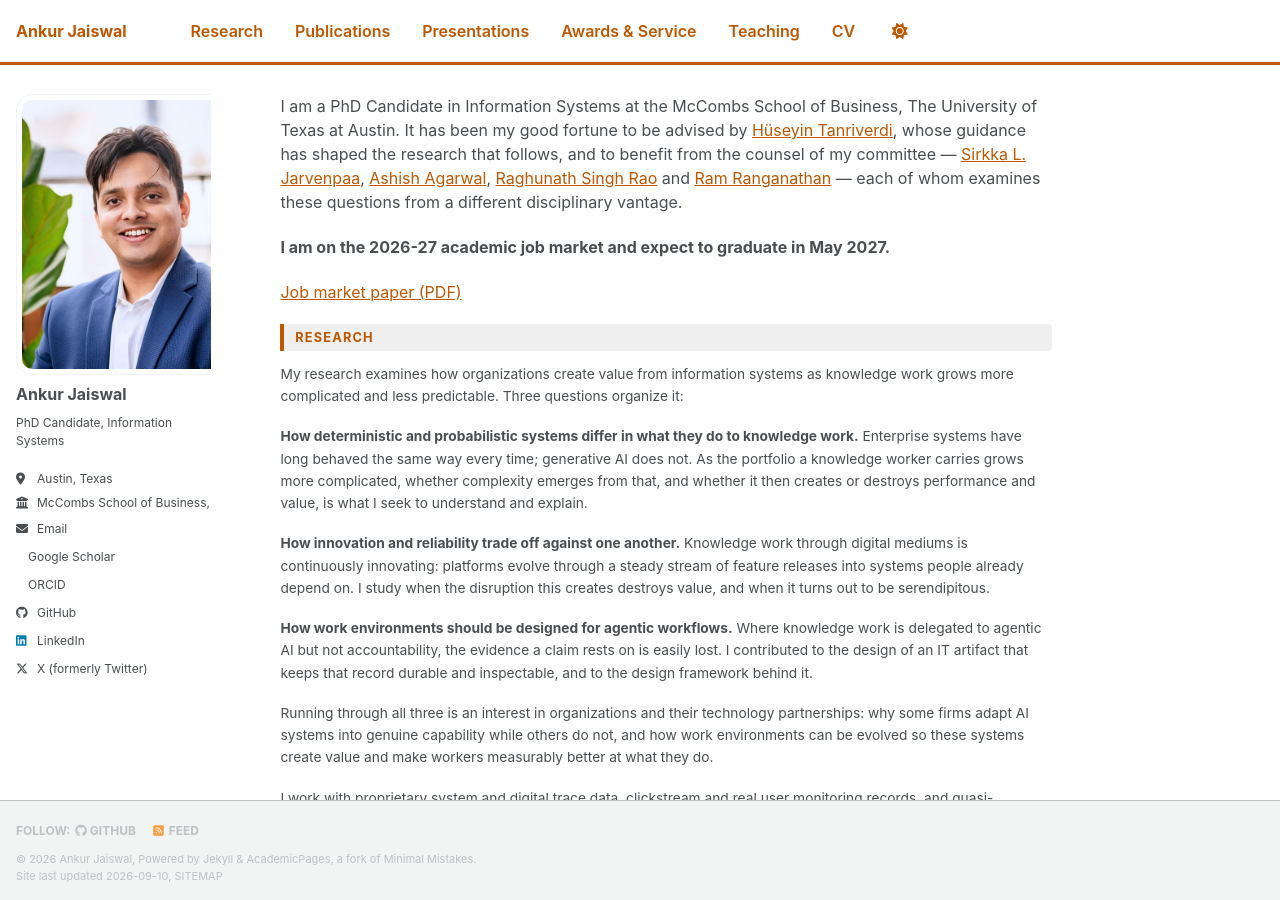
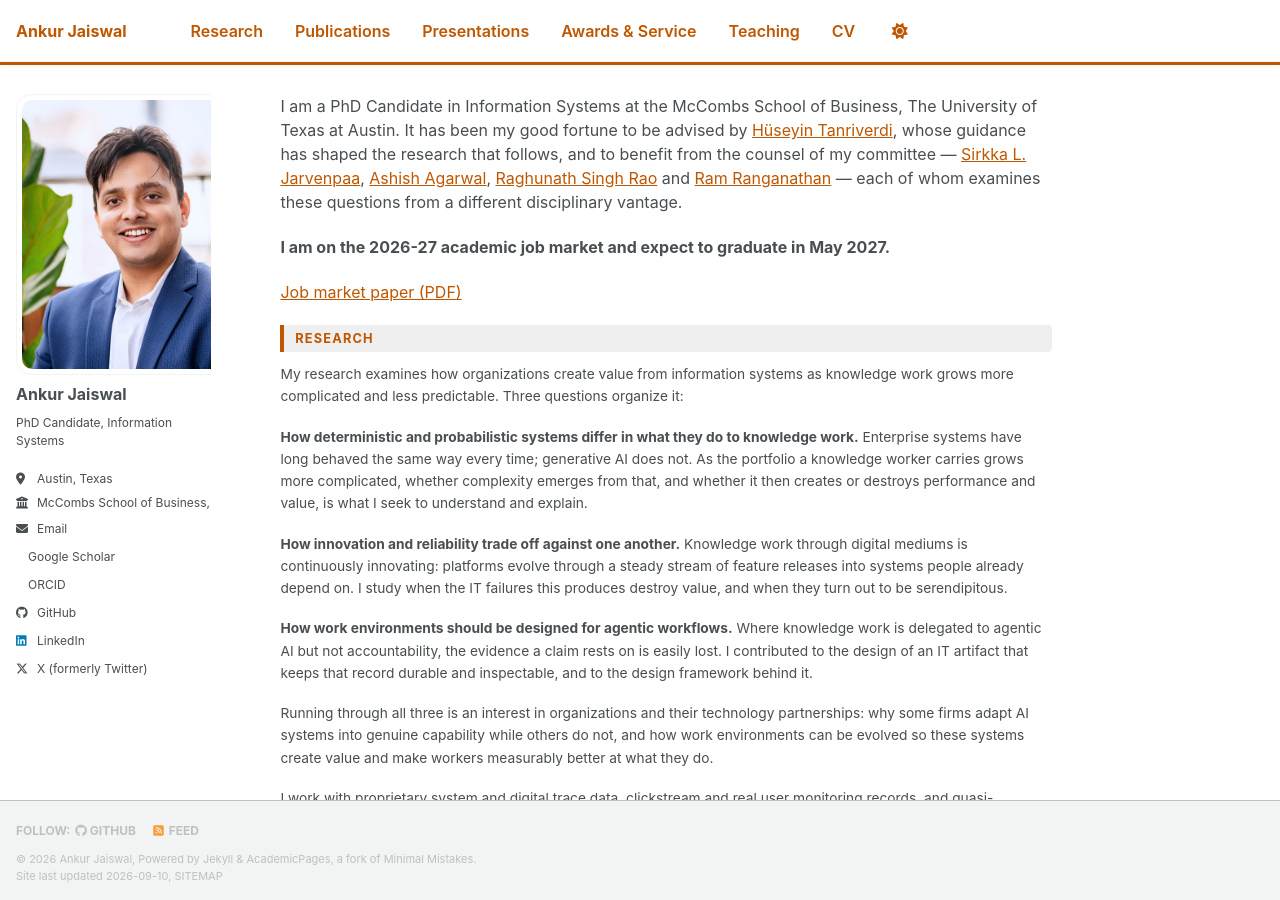
Before and after one commit to ankurjaiswal-aj/ankurjaiswal-aj.github.io, a Jekyll site: the page built from _pages/about.md, in a window 1280 px wide and 900 px high. Built offline with Jekyll 4.4.1, drawn with Linux system fonts in a browser that asks for light colours; a style sheet for code colours, icons or effects is not loaded.

Commit message:
Home: name IT failure in the reliability question
Co-Authored-By: Claude Opus 5 (1M context) <noreply@anthropic.com>
Claude-Session: https://claude.ai/code/session_01E9crG7vAU8vaRPUgnD2akC

```diff
--- a/_pages/about.md
+++ b/_pages/about.md
@@ -20,7 +20,7 @@ My research examines how organizations create value from information systems as
 
 **How deterministic and probabilistic systems differ in what they do to knowledge work.** Enterprise systems have long behaved the same way every time; generative AI does not. As the portfolio a knowledge worker carries grows more complicated, whether complexity emerges from that, and whether it then creates or destroys performance and value, is what I seek to understand and explain.
 
-**How innovation and reliability trade off against one another.** Knowledge work through digital mediums is continuously innovating: platforms evolve through a steady stream of feature releases into systems people already depend on. I study when the disruption this creates destroys value, and when it turns out to be serendipitous.
+**How innovation and reliability trade off against one another.** Knowledge work through digital mediums is continuously innovating: platforms evolve through a steady stream of feature releases into systems people already depend on. I study when the IT failures this produces destroy value, and when they turn out to be serendipitous.
 
 **How work environments should be designed for agentic workflows.** Where knowledge work is delegated to agentic AI but not accountability, the evidence a claim rests on is easily lost. I contributed to the design of an IT artifact that keeps that record durable and inspectable, and to the design framework behind it.
 
```
